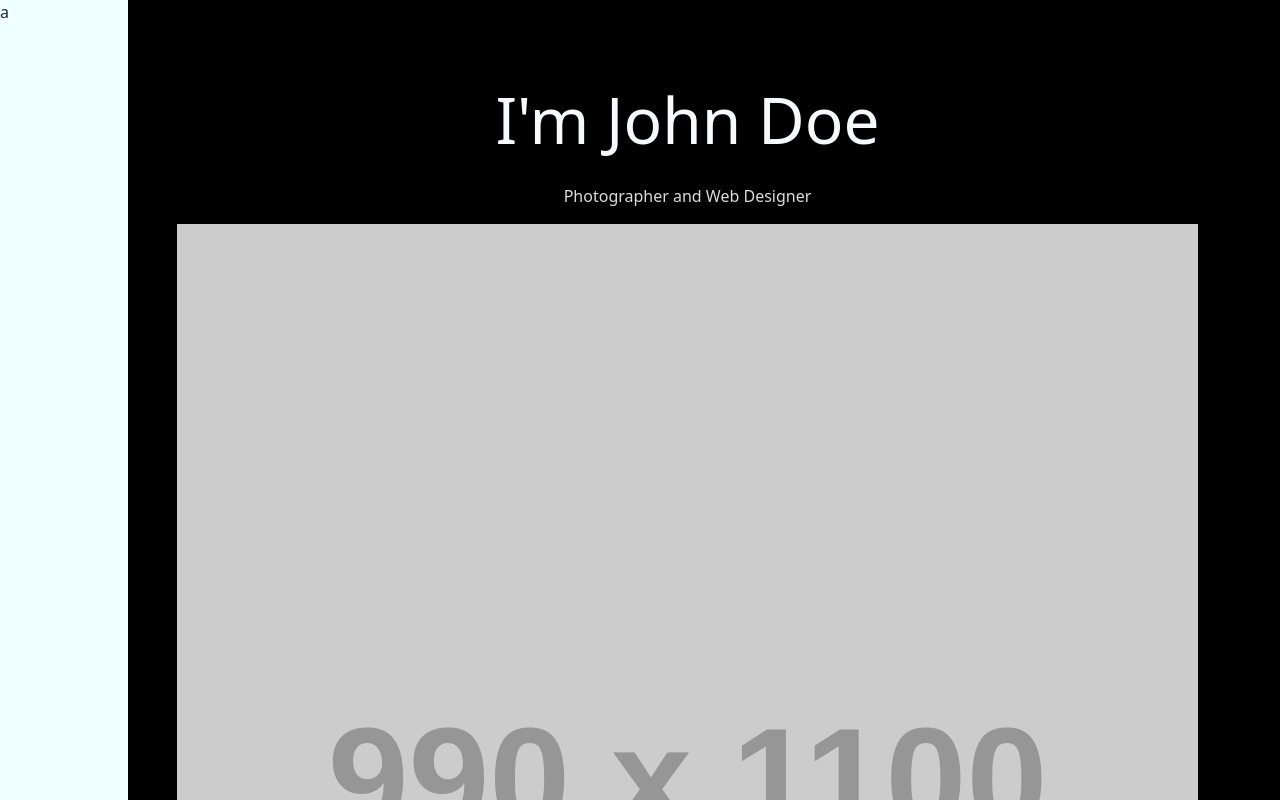
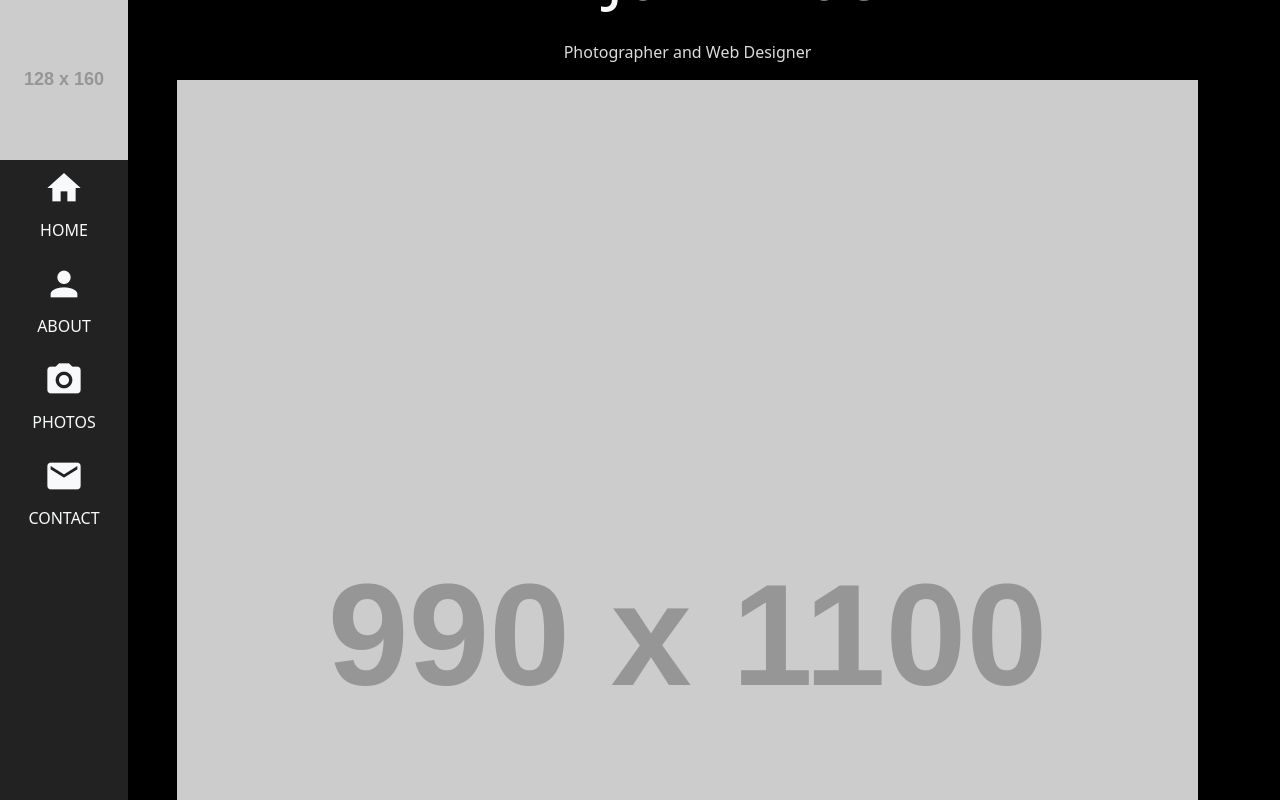
Before and after one commit to TheOneTrueRy/1-19-afternoon-challenge, a plain HTML site: page index.html in a window 1280 px wide. Shown: the top 800 px of the page. Drawn offline with nearby package versions, Linux system fonts and the light colour scheme; placeholder pictures from the web are drawn by us.

Commit message:
Sidebar totally finished (lil extra other stuffs)

```diff
--- a/index.html
+++ b/index.html
@@ -3,6 +3,7 @@
   <meta charset="UTF-8">
   <meta http-equiv="X-UA-Compatible" content="IE=edge">
   <meta name="viewport" content="width=device-width, initial-scale=1.0">
+  <link rel="stylesheet" href="https://cdnjs.cloudflare.com/ajax/libs/MaterialDesign-Webfont/7.0.96/css/materialdesignicons.min.css" integrity="sha512-fXnjLwoVZ01NUqS/7G5kAnhXNXat6v7e3M9PhoMHOTARUMCaf5qNO84r5x9AFf5HDzm3rEZD8sb/n6dZ19SzFA==" crossorigin="anonymous" referrerpolicy="no-referrer" />
   <link href="https://cdn.jsdelivr.net/npm/bootstrap@5.2.0/dist/css/bootstrap.min.css" rel="stylesheet" integrity="sha384-gH2yIJqKdNHPEq0n4Mqa/HGKIhSkIHeL5AyhkYV8i59U5AR6csBvApHHNl/vI1Bx" crossorigin="anonymous">
   <script src="https://cdn.jsdelivr.net/npm/bootstrap@5.2.0/dist/js/bootstrap.bundle.min.js" integrity="sha384-A3rJD856KowSb7dwlZdYEkO39Gagi7vIsF0jrRAoQmDKKtQBHUuLZ9AsSv4jD4Xa" crossorigin="anonymous" defer></script>
   <link rel="stylesheet" href="style.css">
@@ -10,15 +11,31 @@
 </head>
 
 <body class="bg-black">
-  <div id="side-bar" class="sidebar sticky-top">
-    <p>a</p>
+<div id="side-bar" class="sidebar sticky-top">
+  <img src="https://via.placeholder.com/128x160/1000" alt="">
+  <div class="m-card d-flex justify-content-center align-items-center flex-column">
+    <i class="mdi mdi-home text-light fs-1"></i>
+    <p class="text-light">HOME</p>
   </div>
+  <div class="m-card d-flex justify-content-center align-items-center flex-column">
+    <i class="mdi mdi-account text-light fs-1"></i>
+    <p class="text-light">ABOUT</p>
+  </div>
+  <div class="m-card d-flex justify-content-center align-items-center flex-column">
+    <i class="mdi mdi-camera text-light fs-1"></i>
+    <p class="text-light">PHOTOS</p>
+  </div>
+  <div class="m-card d-flex justify-content-center align-items-center flex-column">
+    <i class="mdi mdi-email text-light fs-1"></i>
+    <p class="text-light">CONTACT</p>
+  </div>
+</div>
 
   <header class="ntm">
     <div class="container">
       <div class="row">
 
-        <div class="col-11 offset-1 pt-5 text-center">
+        <div class="col-11 offset-1 text-center">
           <p class="text-light mf-4 fw-light">I'm John Doe</p>
           <p class="mf-1 off-white-color fw-light">Photographer and Web Designer</p>
         </div>
--- a/style.css
+++ b/style.css
@@ -1,12 +1,14 @@
-@media (min-width: 576px) {  }
 
-@media (min-width: 768px) {  }
+@media (max-width: 768px) {
+  #side-bar{
+    display: none;
+  }
+}
 
-@media (min-width: 992px) {  }
-
-@media (min-width: 1200px) {  }
-
-@media (min-width: 1400px) {
+@media (min-width: 768px) {
+  .ntm{
+    margin-top: -54.5em;
+  }
 }
 
 .unselectable {
@@ -77,12 +79,8 @@ hr{
   color: #f5f5f5e5;
 }
 
-.ntm{
-  margin-top: -48.5em;
-}
-
 #side-bar{
-  background-color:azure;
+  background-color:#222;
   height: 100vh;
   width: 8em;
   z-index: 1;
@@ -96,3 +94,14 @@ hr{
   background-color:#686767;
   color:#686767;
 }
+
+.m-card{
+  height: 96px;
+  width: 128px;
+  background-color: #222;
+}
+
+.m-card:hover{
+  background-color: black;
+  cursor: pointer;
+}
```
